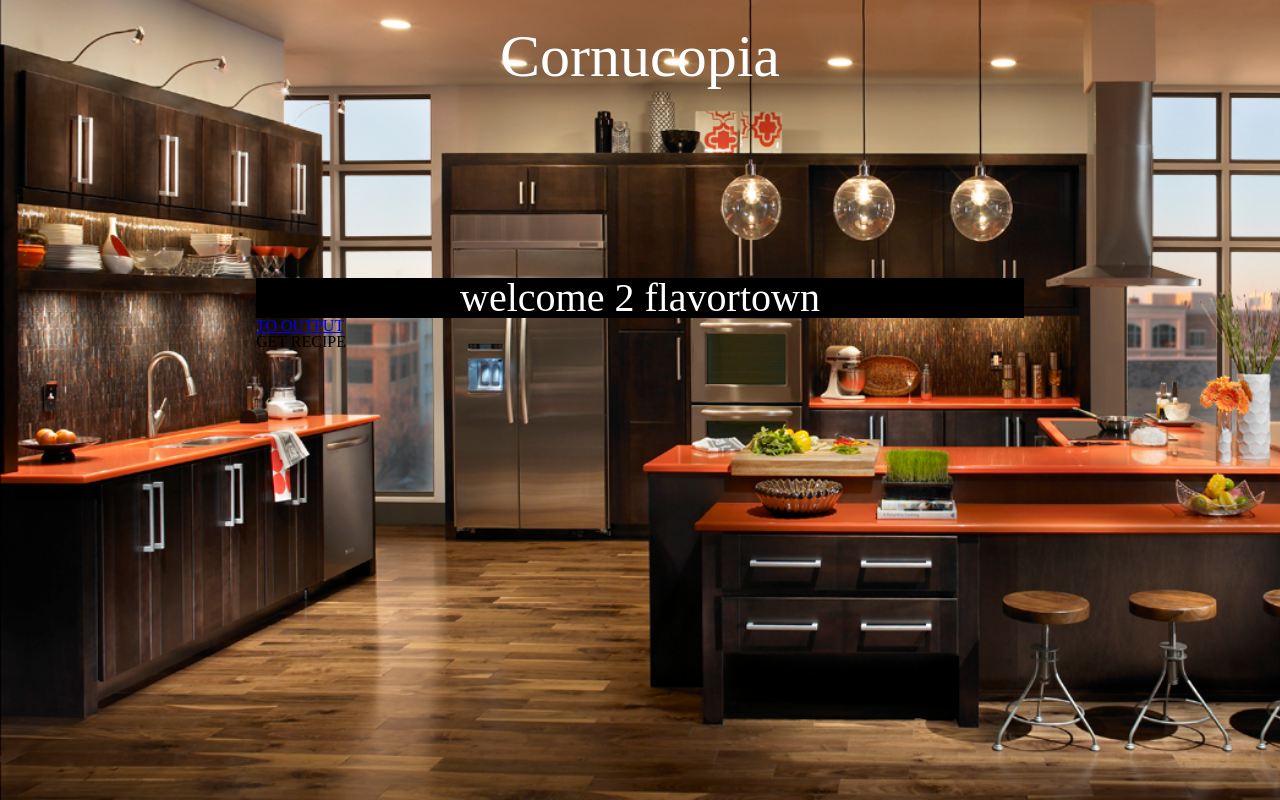
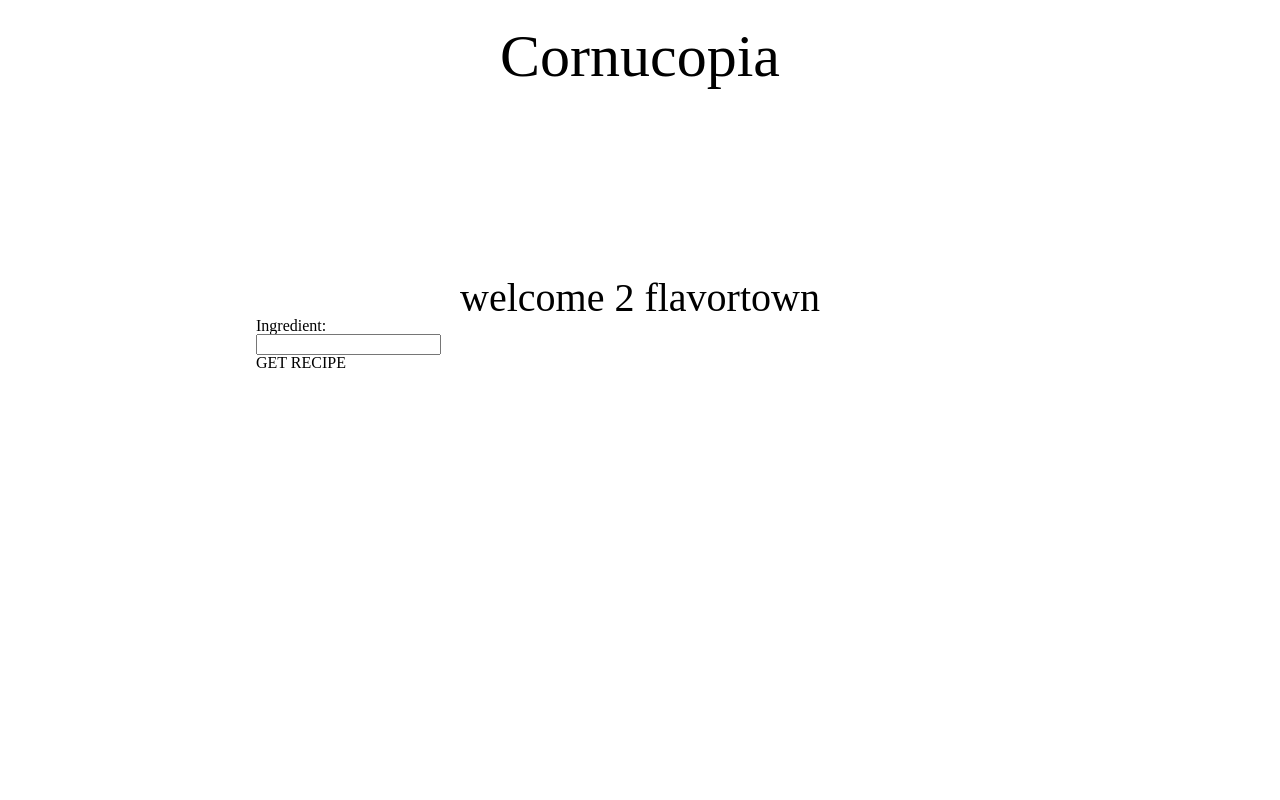
Before and after one commit to GeorgeGo/CorNoGopia, a plain HTML site: page templates/index.html in a window 1280 px wide. Drawn offline with Linux system fonts and the light colour scheme.

Commit message:
added ingredient form field

```diff
--- a/static/css/main.css
+++ b/static/css/main.css
@@ -1,5 +1,5 @@
 body{
-  background-image: url('../images/kitchen.jpg');
+  background-color: white;
   background-size: 100%;
   background-repeat: no-repeat;
   width: 100%;
@@ -11,7 +11,7 @@ body{
 }
 .main-header{
   font-size: 60px;
-  color: white;
+  color: black;
   text-align: center;
   margin-top: 2%;
 }
@@ -23,10 +23,10 @@ body{
 }
 .flav-town{
   width:100%;
-  background-color: black;
+  background-color: white;
 }
 .flav-town-text{
-  color: white;
+  color: black;
   text-align: center;
   font-size: 40px;
 }
--- a/templates/index.html
+++ b/templates/index.html
@@ -14,7 +14,11 @@
           welcome 2 flavortown
         </p>
       </div>
-      <div id='showOutput'><a href="/showOutput"><span>TO OUTPUT</span></a></div>
+      <form>
+        Ingredient:<br>
+      <input type="text" name="ingredient" value="">
+      </form>
+
       <div id='getRecipes'><span>GET RECIPE</span></div>
     </div>
     <script type="text/javascript" src="../static/vendors/jquery-2.2.0.min.js"></script>
```
Also changed, not shown: 1 other file.
